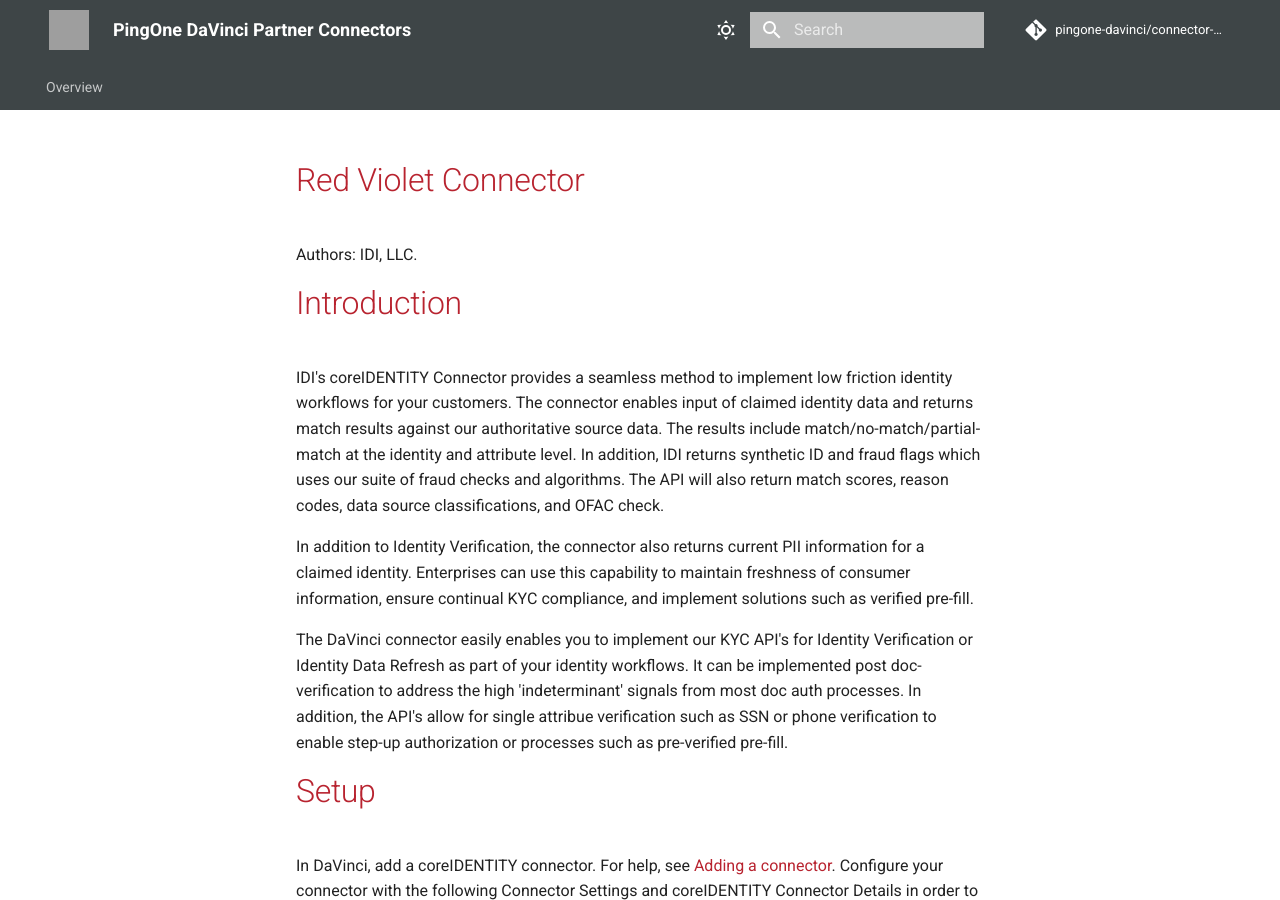
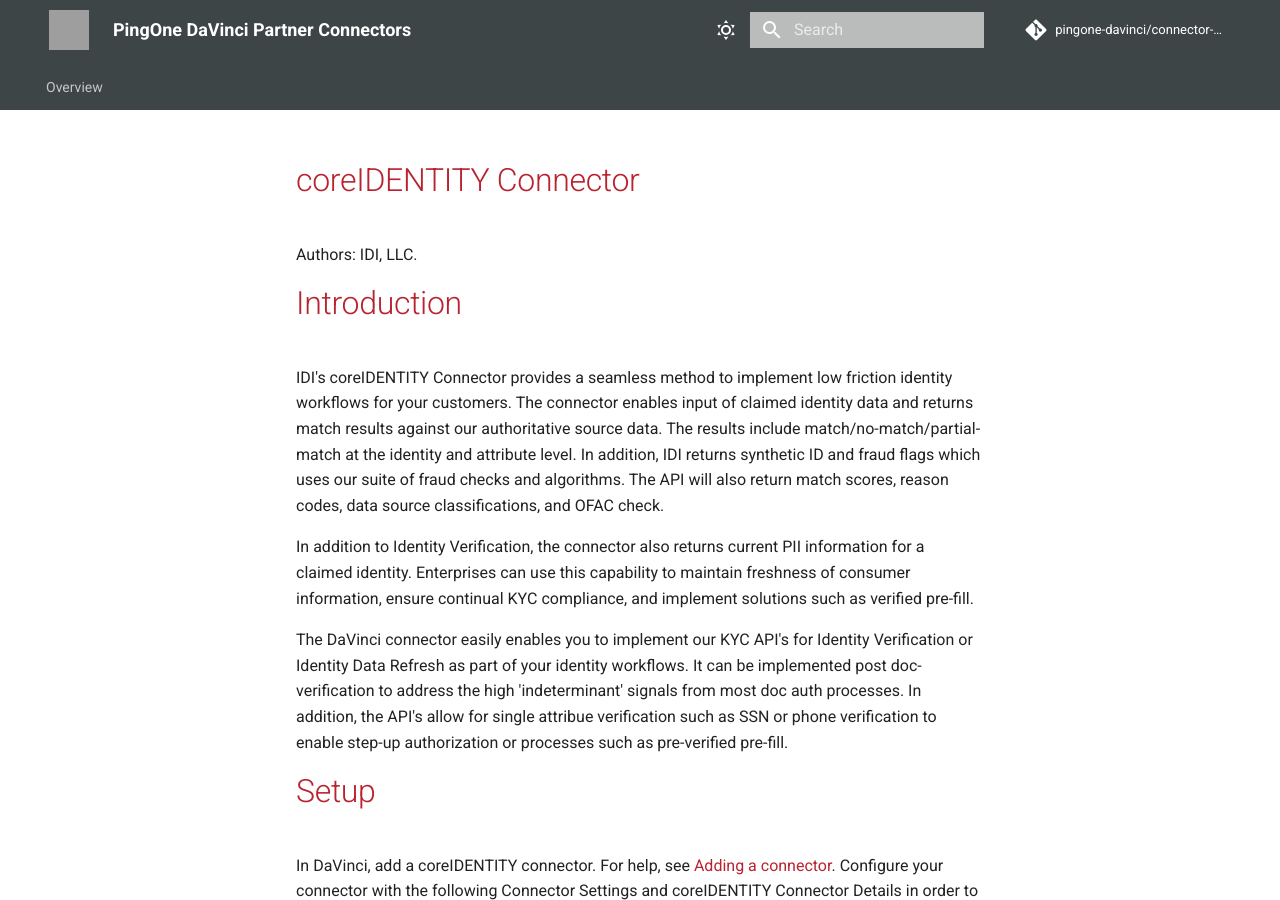
Before and after one commit to pingone-davinci/documentation, an MkDocs documentation site: the page built from docs/idi-coreidentity/README.md, in a window 1280 px wide and 900 px high. Built offline with MkDocs 1.6.1 and Material for MkDocs 9.7.7, drawn with Linux system fonts in a browser that asks for light colours; comment, search, counter and statistics services are not loaded; grey boxes are pictures that could not be loaded.

Commit message:
Update README.md

```diff
--- a/docs/idi-coreidentity/README.md
+++ b/docs/idi-coreidentity/README.md
@@ -1,4 +1,4 @@
-# Red Violet Connector
+# coreIDENTITY Connector
 
 Authors: IDI, LLC.
 
```
